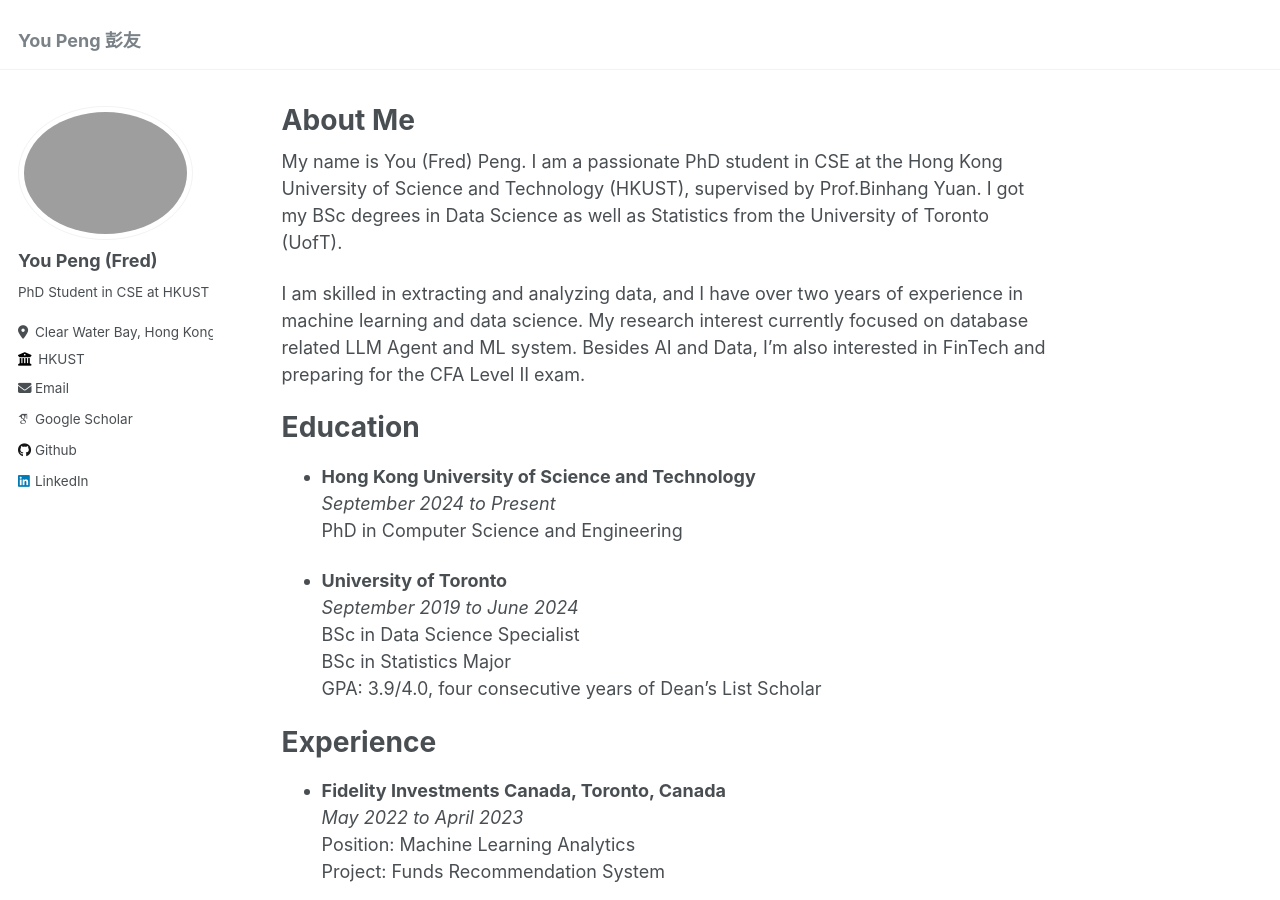
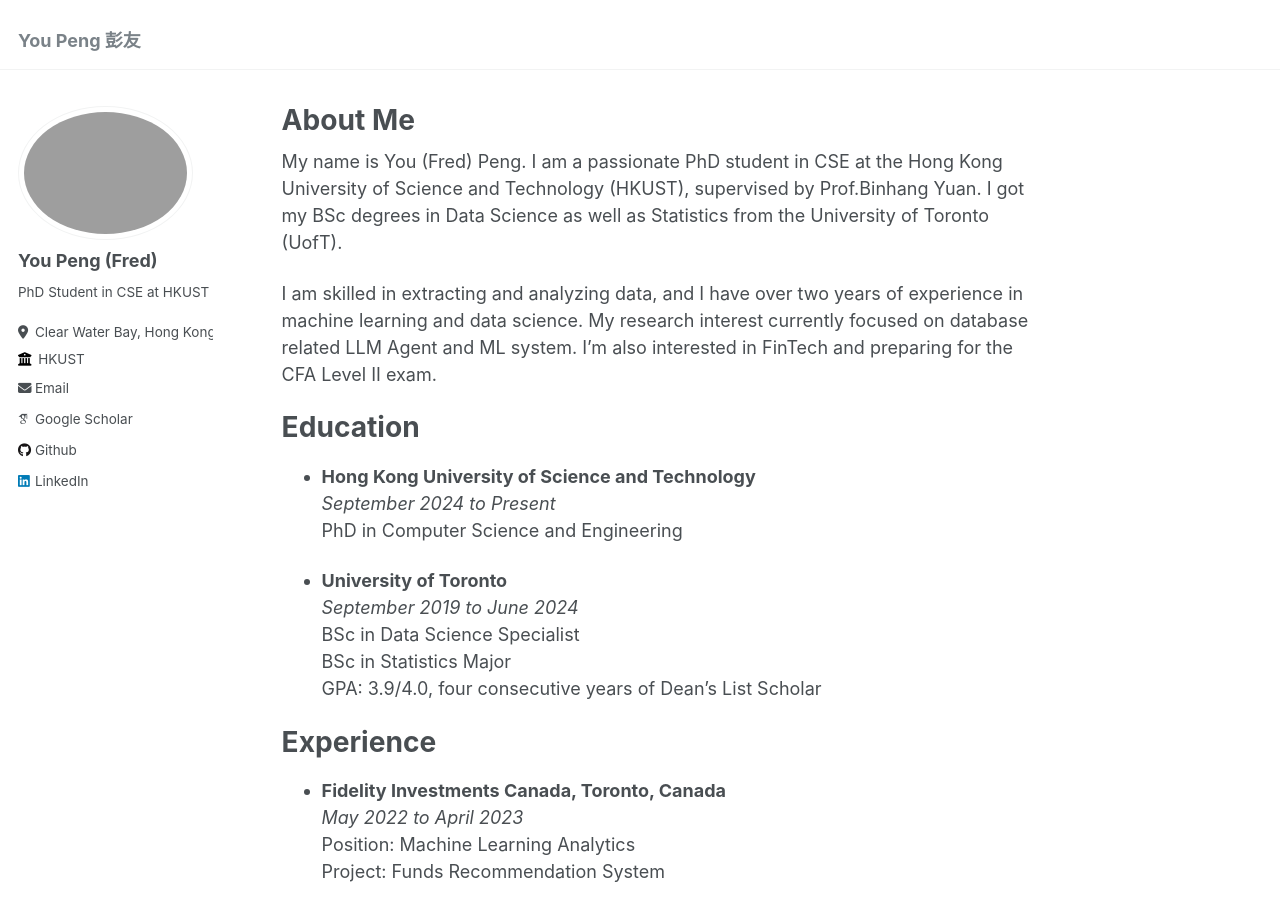
Before and after one commit to Fredooooooo/Fredooooooo.github.io, a Jekyll site: the page built from _pages/about.md, in a window 1280 px wide and 900 px high. Built offline with Jekyll 4.4.1, drawn with Linux system fonts in a browser that asks for light colours; some web fonts are replaced.

Commit message:
minor adjustment

```diff
--- a/_pages/about.md
+++ b/_pages/about.md
@@ -9,7 +9,7 @@ redirect_from:
 
 My name is You (Fred) Peng. I am a passionate PhD student in CSE at the Hong Kong University of Science and Technology (HKUST), supervised by Prof.Binhang Yuan. I got my BSc degrees in Data Science as well as Statistics from the University of Toronto (UofT).
 
-I am skilled in extracting and analyzing data, and I have over two years of experience in machine learning and data science. My research interest currently focused on database related LLM Agent and ML system. Besides AI and Data, I'm also interested in FinTech and preparing for the CFA Level II exam.
+I am skilled in extracting and analyzing data, and I have over two years of experience in machine learning and data science. My research interest currently focused on database related LLM Agent and ML system. I'm also interested in FinTech and preparing for the CFA Level II exam.
 
 Education
 ======
```
